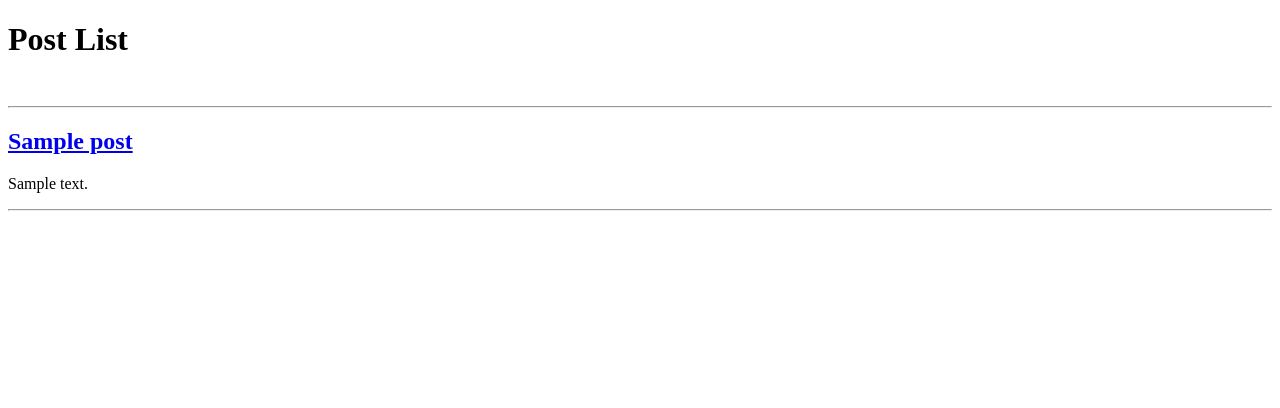
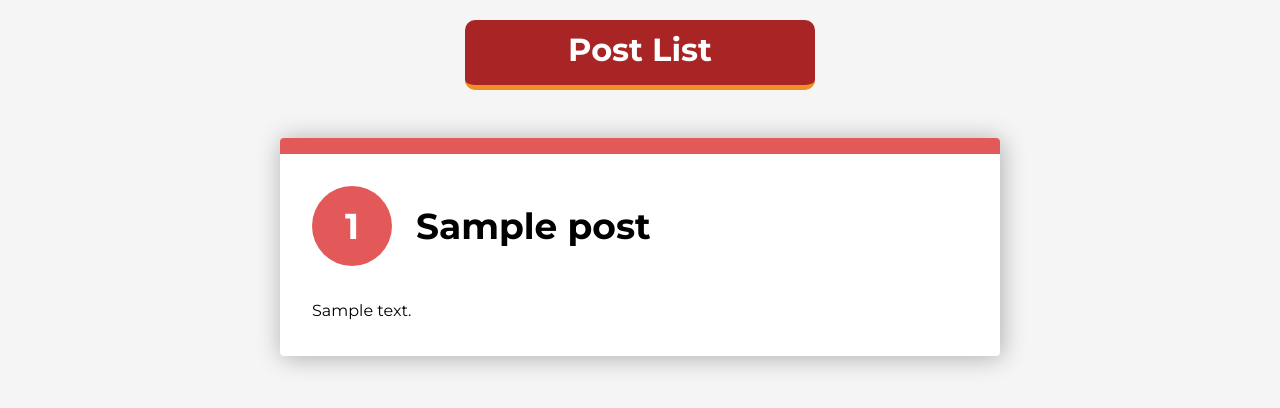
Before and after one commit to danialsadri/weblog, a Django app: template blog/templates/blog/list.html in a window 1280 px wide. Shown: the top 408 px of the page. Run offline with Django 4.2, Linux system fonts and the light colour scheme; the template is opened without the code that fills it: most values are stand-ins (such as "Sample title", 1, 10 or a date in 2020); parts of the project's set-up code (start-up, migrations or seed data) failed here and were passed over.

Commit message:
change style project

```diff
--- a/blog/static/css/base.css
+++ b/blog/static/css/base.css
@@ -0,0 +1,108 @@
+/*              list                  */
+
+@import url("https://fonts.googleapis.com/css?family=Montserrat:400,700");
+
+* {
+    box-sizing: border-box;
+}
+
+body {
+    --h: 212deg;
+    --l: 43%;
+    --brandColor: hsl(var(--h), 71%, var(--l));
+    font-family: Montserrat, sans-serif;
+    margin: 0;
+    background-color: whitesmoke;
+}
+
+h1 {
+    width: 350px;
+    height: 70px;
+    background-color: #a92424;
+    color: white;
+    text-align: center;
+    border-bottom: 5px solid #f19022;
+    margin: 20px auto;
+    padding: 10px;
+    border-radius: 10px;
+
+}
+
+p {
+    margin: 0;
+    line-height: 1.6;
+}
+
+ol {
+    list-style: none;
+    counter-reset: list;
+    padding: 0 1rem;
+}
+
+li {
+    --stop: calc(100% / var(--length) * var(--i));
+    --l: 62%;
+    --l2: 88%;
+    --h: calc((var(--i) - 1) * (180 / var(--length)));
+    --c1: hsl(var(--h), 71%, var(--l));
+    --c2: hsl(var(--h), 71%, var(--l2));
+
+    position: relative;
+    counter-increment: list;
+    max-width: 45rem;
+    margin: 2rem auto;
+    padding: 2rem 1rem 1rem;
+    box-shadow: 0.1rem 0.1rem 1.5rem rgba(0, 0, 0, 0.3);
+    border-radius: 0.25rem;
+    overflow: hidden;
+    background-color: white;
+}
+
+li::before {
+    content: '';
+    display: block;
+    width: 100%;
+    height: 1rem;
+    position: absolute;
+    top: 0;
+    left: 0;
+    background: linear-gradient(to right, var(--c1) var(--stop), var(--c2) var(--stop));
+}
+
+h3 {
+    display: flex;
+    align-items: baseline;
+    margin: 0 0 1rem;
+    color: rgb(70 70 70);
+}
+
+h3::before {
+    display: flex;
+    justify-content: center;
+    align-items: center;
+    flex: 0 0 auto;
+    margin-right: 1rem;
+    width: 3rem;
+    height: 3rem;
+    content: counter(list);
+    padding: 1rem;
+    border-radius: 50%;
+    background-color: var(--c1);
+    color: white;
+}
+
+@media (min-width: 40em) {
+    li {
+        margin: 3rem auto;
+        padding: 3rem 2rem 2rem;
+    }
+
+    h3 {
+        font-size: 2.25rem;
+        margin: 0 0 2rem;
+    }
+
+    h3::before {
+        margin-right: 1.5rem;
+    }
+}
--- a/blog/templates/blog/list.html
+++ b/blog/templates/blog/list.html
@@ -5,11 +5,18 @@
 
 
 {% block content %}
-    <h1>Post List</h1><br>
-    <hr>
-    {% for post in posts %}
-        <h2><a href="{{ post.get_absolute_url }}">{{ post.title }}</a></h2>
-        <p>{{ post.description|truncatewords:5 }}</p>
-        <hr>
-    {% endfor %}
+    <h1>Post List</h1>
+
+    <ol style="--length: {{ posts|length }}" role="list">
+        {% for post in posts %}
+            <li style="--i: {{ forloop.counter }}">
+                <h3>
+                    <a style="text-decoration: none; color: black;" href="{{ post.get_absolute_url }}">
+                        {{ post.title }}
+                    </a>
+                </h3>
+                <p>{{ post.description|truncatewords:5 }}</p>
+            </li>
+        {% endfor %}
+    </ol>
 {% endblock %}
```
